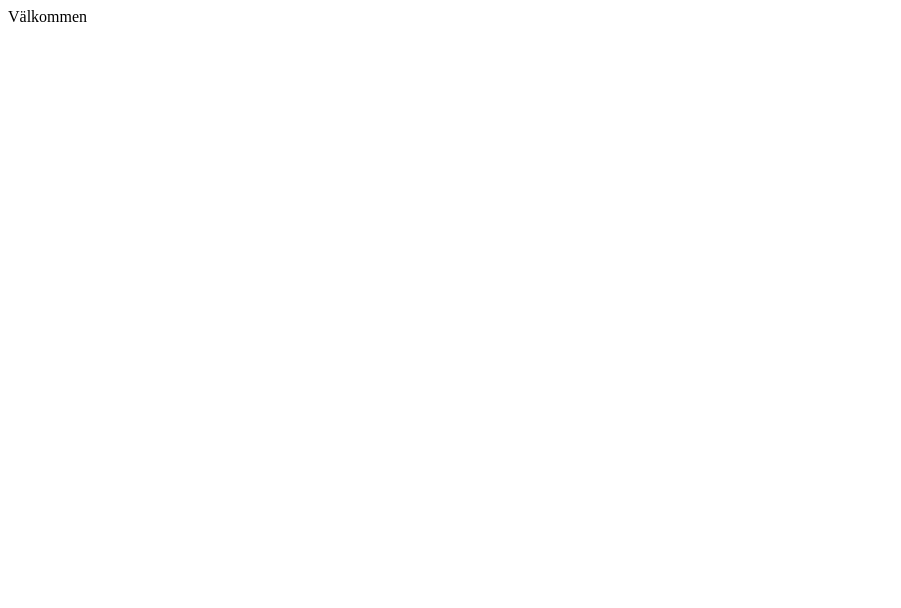
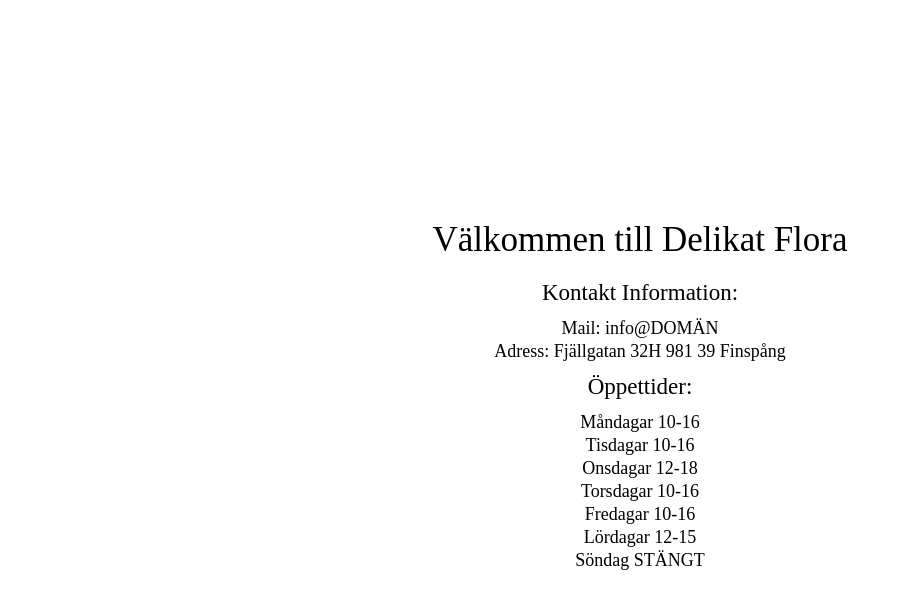
Before and after one commit to NTIG-Uppsala/Delikat-Flora, a plain HTML site: page website/index.html in a window 1280 px wide. Shown: the whole page, without its empty margins (0-901 px from the left). Drawn offline with Linux system fonts and the light colour scheme.

Commit message:
First features (#3)
* fixed testing

* Delete testinfo.cpython-313.pyc

* Create testinfo.cpython-313.pyc

* Update testinfo.cpython-313.pyc

* Update testinfo.cpython-313.pyc

* changed file names

* changed minor filename error

* First website features

* quick fix

* removed test files

```diff
--- a/website/index.html
+++ b/website/index.html
@@ -4,8 +4,32 @@
     <meta charset="UTF-8">
     <meta name="viewport" content="width=device-width, initial-scale=1.0">
     <title>Document</title>
+    <link rel="stylesheet" href="style.css">
 </head>
 <body>
-    Välkommen
+    <div class="header">
+        <div class="title">
+            Välkommen till Delikat Flora
+        </div>
+        <div class="contactInfo">
+            <p class="subtitle">
+                Kontakt Information:
+            </p>
+            <p>Mail: info@DOMÄN</p>
+            <p>Adress: Fjällgatan 32H 981 39 Finspång</p>
+        </div>
+        <div class="openingHours">
+            <p class="subtitle">
+                Öppettider:
+            </p>
+            <p>Måndagar 10-16</p>
+            <p>Tisdagar 10-16</p>
+            <p>Onsdagar 12-18</p>
+            <p>Torsdagar 10-16</p>
+            <p>Fredagar 10-16</p>
+            <p>Lördagar 12-15</p>
+            <p>Söndag STÄNGT</p>
+        </div>
+    </div>
 </body>
 </html>
--- /dev/null
+++ b/website/style.css
@@ -0,0 +1,30 @@
+body {
+    margin: 0;
+    display: flex;
+    justify-content: center;
+    align-items: center;
+    height: 100vh;
+}
+
+p {
+    line-height: 5px;
+}
+
+p.subtitle {
+    font-size: 23px;
+    line-height: 20px;
+}
+
+.header {
+    margin: auto;
+    text-align: center;
+    width: 70%;
+}
+
+.title {
+    font-size: 35px;
+}
+
+.contactInfo, .openingHours {
+    font-size: 18px;
+}
```
